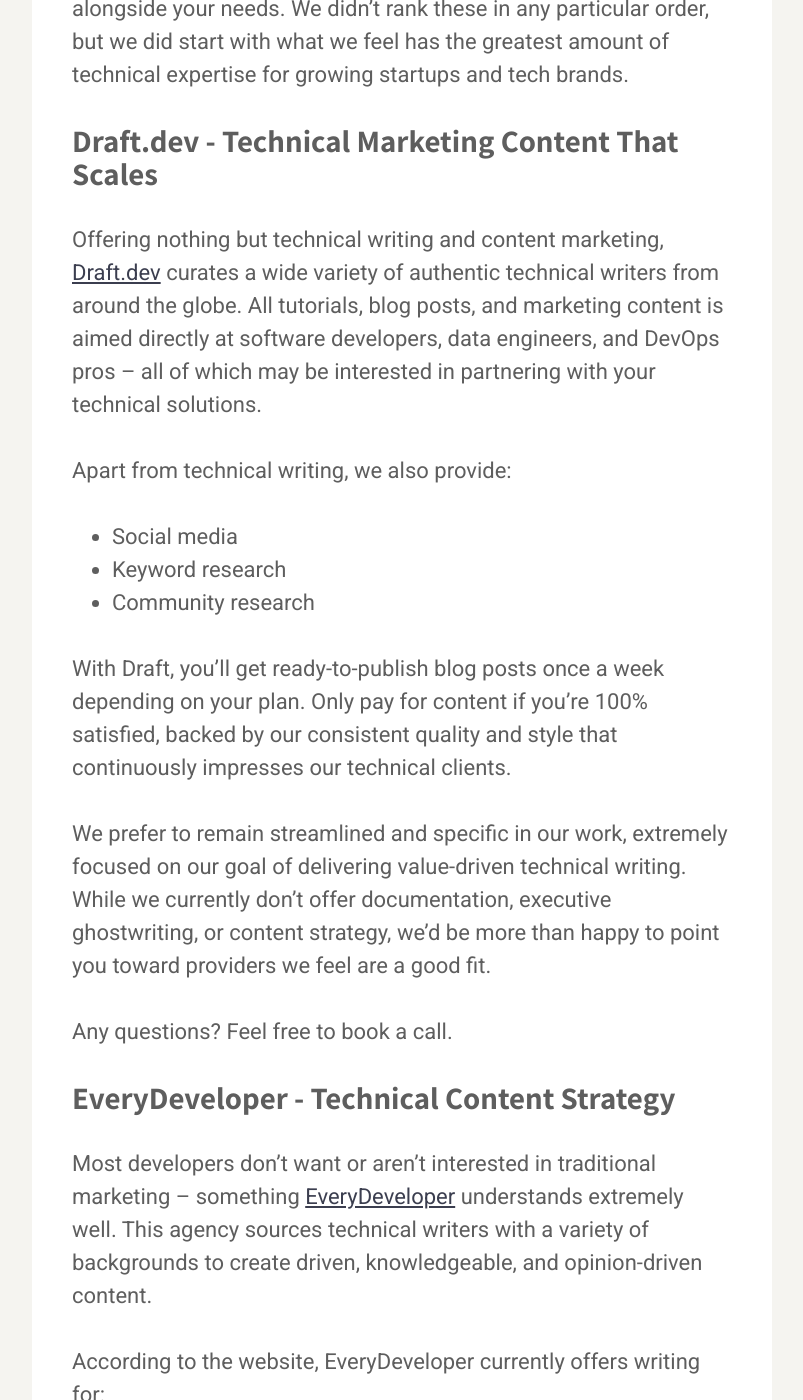
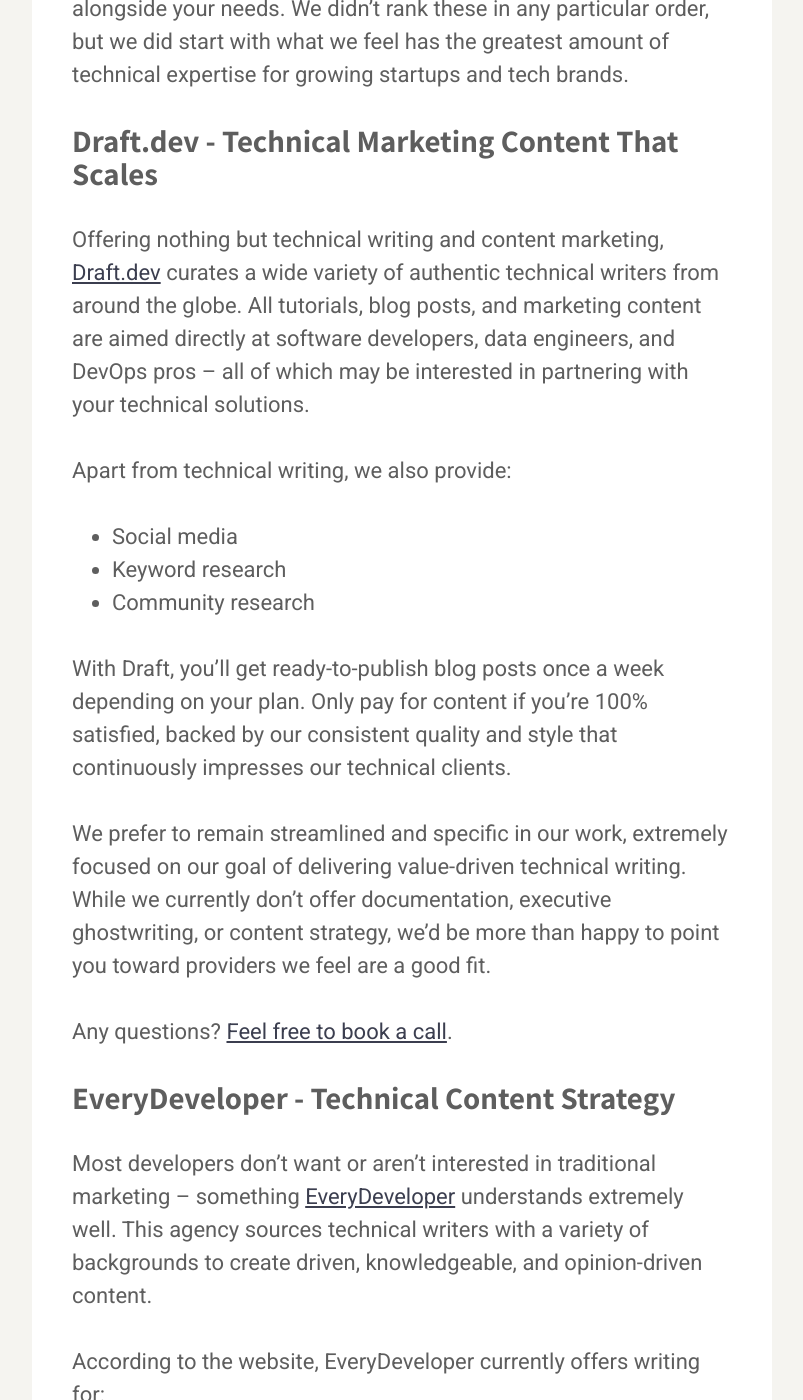
Before and after one commit to karllhughes/learn, a Jekyll site: the page built from _posts/2022-06-09-5-technical-writing-services-compared.md, in a window 1280 px wide and 1400 px high, scrolled down 3269 px. Shown: the whole window, without its empty margins (238-1041 px from the left). Built offline with Jekyll 4.4.1, drawn with Linux system fonts in a browser that asks for light colours; a script that is not in the unit is left out.

Commit message:
Update Posts “2022-06-09-5-technical-writing-services-compared”

```diff
--- a/_posts/2022-06-09-5-technical-writing-services-compared.md
+++ b/_posts/2022-06-09-5-technical-writing-services-compared.md
@@ -37,7 +37,7 @@
 
 ### Draft.dev - Technical Marketing Content That Scales
 
-Offering nothing but technical writing and content marketing, [Draft.dev](https://draft.dev/) curates a wide variety of authentic technical writers from around the globe. All tutorials, blog posts, and marketing content is aimed directly at software developers, data engineers, and DevOps pros – all of which may be interested in partnering with your technical solutions.
+Offering nothing but technical writing and content marketing, [Draft.dev](https://draft.dev/) curates a wide variety of authentic technical writers from around the globe. All tutorials, blog posts, and marketing content are aimed directly at software developers, data engineers, and DevOps pros – all of which may be interested in partnering with your technical solutions.
 
 Apart from technical writing, we also provide:
 
@@ -49,7 +49,7 @@
 
 We prefer to remain streamlined and specific in our work, extremely focused on our goal of delivering value-driven technical writing. While we currently don’t offer documentation, executive ghostwriting, or content strategy, we’d be more than happy to point you toward providers we feel are a good fit.
 
-Any questions? Feel free to book a call.
+Any questions? [Feel free to book a call](https://draft.dev/call).
 
 ### EveryDeveloper - Technical Content Strategy
 
```
